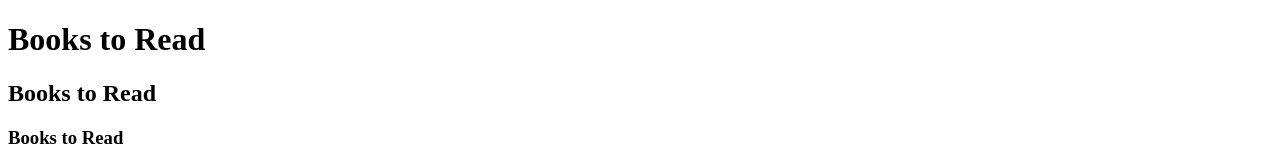
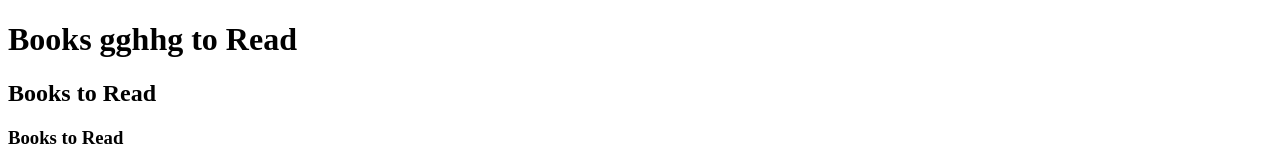
Before and after one commit to sikandarsafdar/.vscode, a plain HTML site: page chapter 2/index.html in a window 1280 px wide. Shown: the top 160 px of the page. Drawn offline with Linux system fonts and the light colour scheme.

Commit message:
test comment

```diff
--- a/chapter 2/index.html
+++ b/chapter 2/index.html
@@ -6,7 +6,7 @@
     <title>Document</title>
 </head>
 <body>
-    <h1>Books to Read</h1>
+    <h1>Books gghhg to Read</h1>
     <h2>Books to Read</h2>
     <h3>Books to Read</h3>
     <h4>Books to Read</h4>
```
